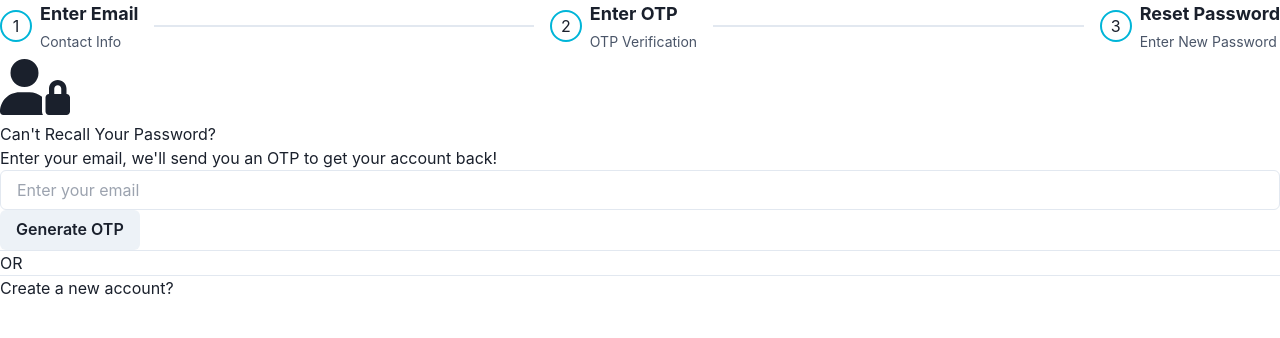
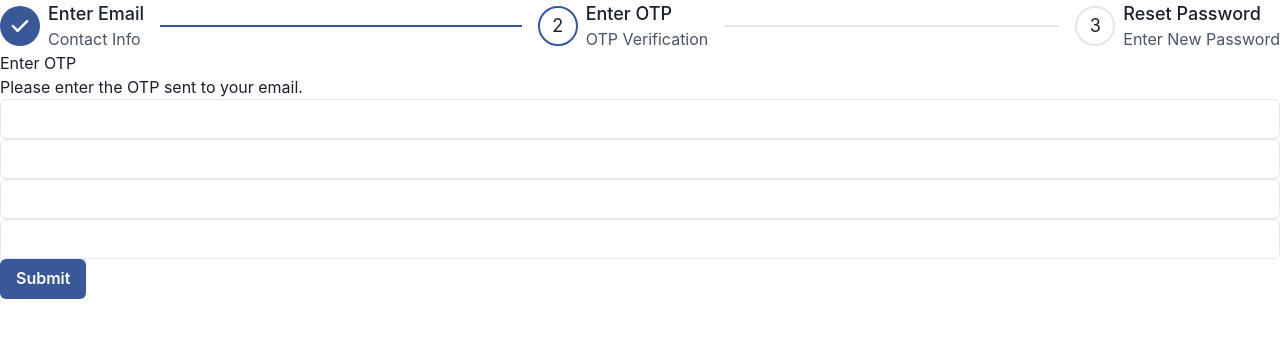
Before and after one commit to Sawantkun/MailMagnet, a React (Vite) app: page /ForgotPassword in a window 1280 px wide. Shown: the top 338 px of the page. Built offline with nearby package versions, Linux system fonts and the light colour scheme.

Commit message:
forgot password final

```diff
--- a/src/pages/ForgotPassword.jsx
+++ b/src/pages/ForgotPassword.jsx
@@ -14,6 +14,8 @@ import {
   StepStatus,
   Input,
   Button,
+  useSteps ,
+  StepTitle ,
 } from '@chakra-ui/react';
 
 const steps = [
@@ -23,7 +25,10 @@ const steps = [
 ];
 
 function ForgotPassword() {
-  const [activeStep, setActiveStep] = useState(0);
+  const { activeStep, setActiveStep } = useSteps({
+    index: 1,
+    count: steps.length,
+  })
     const [completedSteps, setCompletedSteps] = useState([]);
   const inputRefs = useRef([]);
   const [otp, setOtp] = useState(['', '', '', '']);
@@ -51,14 +56,16 @@ function ForgotPassword() {
     } else {
       console.error('Invalid OTP');
     }
+    setCompletedSteps([1]);
+    setActiveStep(2);
   };
 
   return (
-    <Box>
-      <Box className="fixed left-1/2 transform -translate-x-1/2 ">
-        <Stepper className='p-5 w-[900px]' size="md" colorScheme='cyan' activeStep={activeStep}>
+    <div className='mt-[50px] w-full'>
+      <Box className='w-[700px] mx-auto' >
+      <Stepper size='lg' index={activeStep} colorScheme='facebook'>
       {steps.map((step, index) => (
-            <Step key={index} onClick={() => setActiveStep(index)} completed={completedSteps.includes(index)}>
+        <Step key={index} onClick={() => setActiveStep(index)} className='cursor-pointer'>
           <StepIndicator>
             <StepStatus
               complete={<StepIcon />}
@@ -66,12 +73,12 @@ function ForgotPassword() {
               active={<StepNumber />}
             />
           </StepIndicator>
-              <Box flexShrink="0">
-                <Text fontSize="lg" fontWeight="bold" mb="1">
-                  {step.title}
-                </Text>
+
+          <Box flexShrink='0'>
+            <StepTitle>{step.title}</StepTitle>
             <StepDescription>{step.description}</StepDescription>
           </Box>
+
           <StepSeparator />
         </Step>
       ))}
@@ -89,12 +96,8 @@ function ForgotPassword() {
             className="w-full px-4 py-2 mb-4 border border-gray-300 rounded focus:outline-none"
           />
           <Box className="w-full flex justify-center">
-            <Button
-              className="bg-[#152840] text-white m-4 px-6 py-3 rounded cursor-pointer"
-              onClick={handleGenerateOtp}
-            >
-              Generate OTP
-            </Button>
+          <Button colorScheme='facebook' className='mt-5' onClick={handleGenerateOtp}>Generate OTP</Button>
+
           </Box>
           <Box className="w-full text-center m-4">
             <Box className='flex items-center mb-6'>
@@ -108,9 +111,10 @@ function ForgotPassword() {
       )}
 
       {activeStep === 1 && (
-        <Box className="fixed top-1/2 left-1/2 transform -translate-x-1/2 -translate-y-1/2 bg-white rounded-md shadow-md max-w-md w-full p-8 flex flex-col items-center">          <Text className="text-2xl font-bold mb-4">Enter OTP</Text>
+        <Box className="fixed top-1/2 left-1/2 transform -translate-x-1/2 -translate-y-1/2 bg-white rounded-md shadow-md max-w-md w-full p-8 flex flex-col items-center">
+          <Text className="text-2xl font-bold mb-4">Enter OTP</Text>
           <Text className="mb-6 text-[#3e6492]">Please enter the OTP sent to your email.</Text>
-          <Box className="flex justify-center">
+          <Box className="flex justify-center w-[250px]">
             {otp.map((value, index) => (
               <Input
                 key={index}
@@ -124,12 +128,8 @@ function ForgotPassword() {
             ))}
           </Box>
           <Box className="w-full flex justify-center mt-6">
-            <Button
-              onClick={handleOtpSubmit}
-              className="bg-[#152840] text-white px-6 py-3 rounded cursor-pointer"
-            >
-              Submit
-            </Button>
+          <Button colorScheme='facebook' className='mt-5' onClick={handleOtpSubmit}>Submit</Button>
+
           </Box>
         </Box>
       )}
@@ -149,16 +149,12 @@ function ForgotPassword() {
             className="w-full px-4 py-2 mb-4 border border-gray-300 rounded focus:outline-none"
           />
           <Box className="w-full flex justify-center">
-            <Button
-              // Add your reset password logic here
-              className="bg-[#152840] text-white px-6 py-3 rounded cursor-pointer mb-4"
-            >
-              Reset Password
-            </Button>
+          <Button colorScheme='facebook' className='mt-5' onClick={handleOtpSubmit}>Reset Password</Button>
+
           </Box>
         </Box>
       )}
-    </Box>
+    </div>
   );
 }
 
--- a/src/pages/Login.jsx
+++ b/src/pages/Login.jsx
@@ -19,6 +19,9 @@ const Login = () => {
     const navigate = useNavigate();
     const handleDashboard = () => {
       navigate('/dashboard')
+    }
+    const handlePassword = () => {
+      navigate('/ForgotPassword')
     }
     return(
         <div className={`w-100 h-[100vh] ${isDarkMode ? 'bg-[#0B1623] text-white' : 'bg-white text-black'}`}>
@@ -43,7 +46,7 @@ const Login = () => {
                         </InputGroup>
 
                     </Stack>
-                    <div className='w-100 text-center mt-5 cursor-pointer opacity-50 hover:opacity-100 transition-all'>Forgot Password?</div>
+                    <div className='w-100 text-center mt-5 cursor-pointer opacity-50 hover:opacity-100 transition-all' onClick={handlePassword}>Forgot Password?</div>
                     <div className='text-center mt-5'>
                         <button className={`font-bold text-md bg-cyan-500 px-5 py-1 rounded-full ${isDarkMode ? ' text-black' : 'text-white'}`} onClick={handleDashboard}>Log In</button>
                     </div>
--- a/src/pages/SignUp.jsx
+++ b/src/pages/SignUp.jsx
@@ -18,7 +18,6 @@ const SignUp = () => {
     const handleDashboard = () => {
       navigate('/dashboard')
     }
-
     return (
         <div className={`w-100 h-[100vh] ${isDarkMode ? 'bg-[#0B1623] text-white' : 'bg-white text-black'}`}>
             <Navbar isDarkMode={isDarkMode} onSwitchChange={() => setIsDarkMode(false)} />
@@ -56,7 +55,6 @@ const SignUp = () => {
                             </InputRightElement>
                         </InputGroup>
                     </Stack>
-                    <div className='w-100 text-center mt-5 cursor-pointer opacity-50 hover:opacity-100 transition-all'>Forgot Password?</div>
                         <div className='text-center mt-5'>
                                 <button className={`font-bold text-md bg-cyan-500 px-5 py-1 rounded-full ${isDarkMode ? ' text-black' : 'text-white'}`} onClick={handleDashboard}>Create</button>
                         </div>
```
Also changed, not shown: 1 other file (tests, documents, lock files or other folders). Lines whose indentation alone changed are shown as unchanged.
